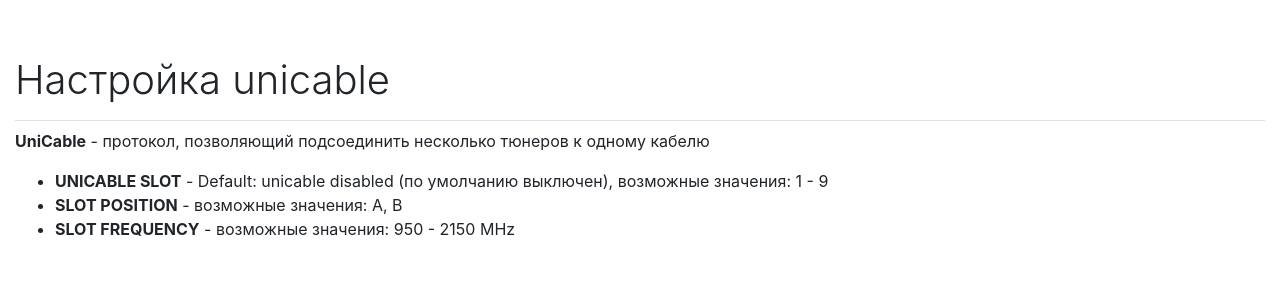
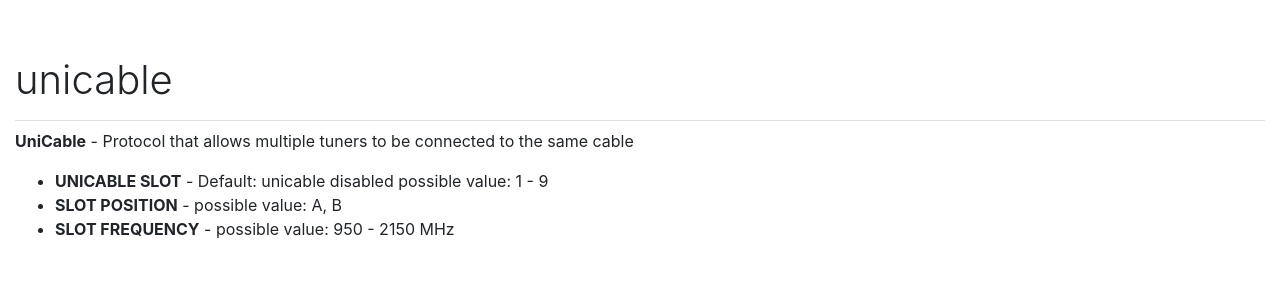
Before and after one commit to ramzes1401ss3/cesbo-www, a Jekyll site: the page built from en/docs/astra-5-64/adapter/unicable.md, in a window 1280 px wide. Shown: the top 300 px of the page. Built offline with Jekyll 4.4.1, drawn with Linux system fonts in a browser that asks for light colours.

Commit message:
Update unicable.md

```diff
--- a/en/docs/astra-5-64/adapter/unicable.md
+++ b/en/docs/astra-5-64/adapter/unicable.md
@@ -1,11 +1,11 @@
 ---
 layout: frame
-lang: ru
-title: Настройка unicable
+lang: en
+title: unicable
 ---
 
-**UniСable** - протокол, позволяющий подсоединить несколько тюнеров к одному кабелю
+**UniСable** - Protocol that allows multiple tuners to be connected to the same cable
 
-- **UNICABLE SLOT** - Default: unicable disabled (по умолчанию выключен), возможные значения: 1 - 9
-- **SLOT POSITION** - возможные значения: A, B
-- **SLOT FREQUENCY** - возможные значения: 950 - 2150 MHz
+ - **UNICABLE SLOT** - Default: unicable disabled possible value: 1 - 9
+ - **SLOT POSITION** - possible value: A, B
+ - **SLOT FREQUENCY** - possible value: 950 - 2150 MHz
```
